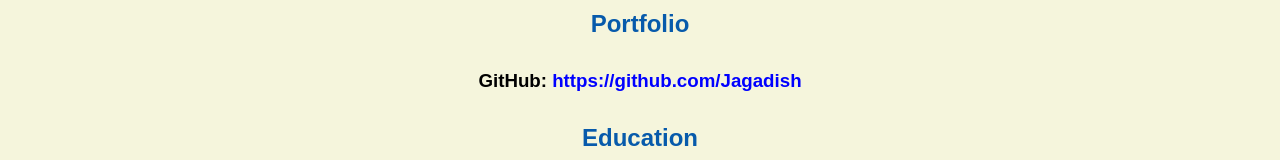
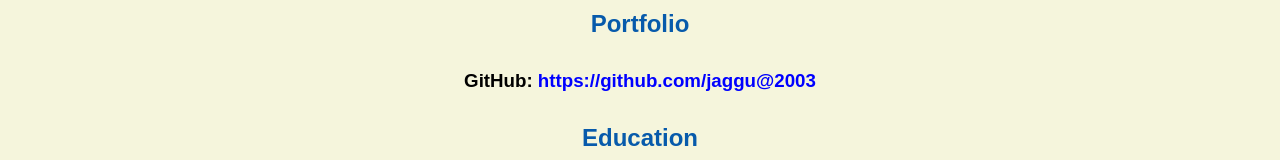
Before and after one commit to jaggu2003/jagadish.github.io, a plain HTML site: page resume.html in a window 1280 px wide. Shown: the part 561-721 px from the top of the page. Drawn offline with Linux system fonts and the light colour scheme.

Commit message:
Update resume.html

```diff
--- a/resume.html
+++ b/resume.html
@@ -25,7 +25,7 @@
     <!-- don't post physical address, personal phone number or other personal information on the web! -->
 
     <h2>Portfolio</h2>
-      <h3>GitHub: <a href="https://github.com/jaggu2003" target="_blank">https://github.com/Jagadish</a></h3>
+      <h3>GitHub: <a href="https://github.com/jaggu2003" target="_blank">https://github.com/jaggu@2003</a></h3>
 
     <h2>Education</h2>
 
```
